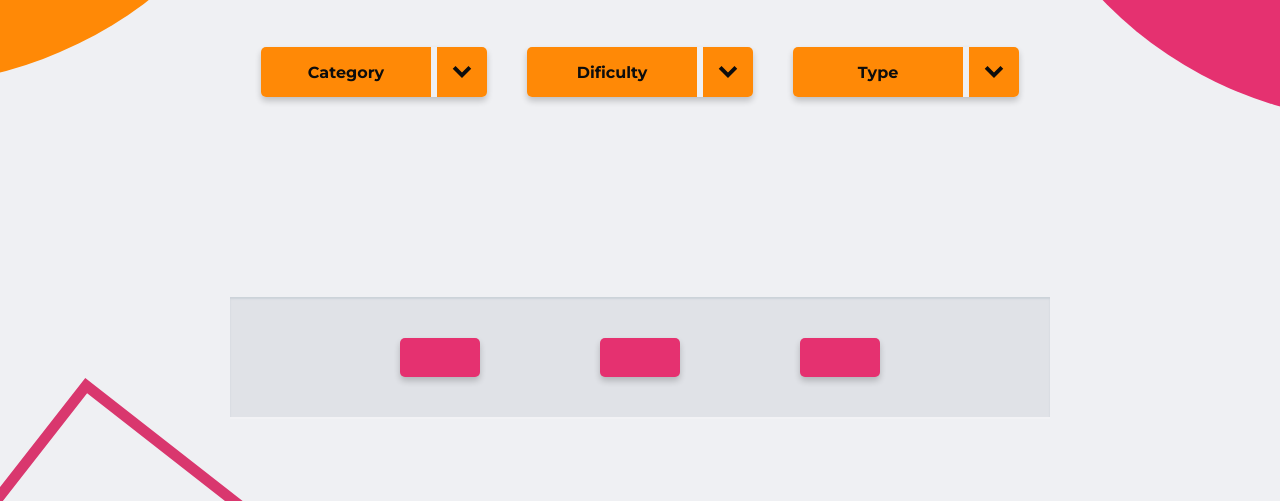
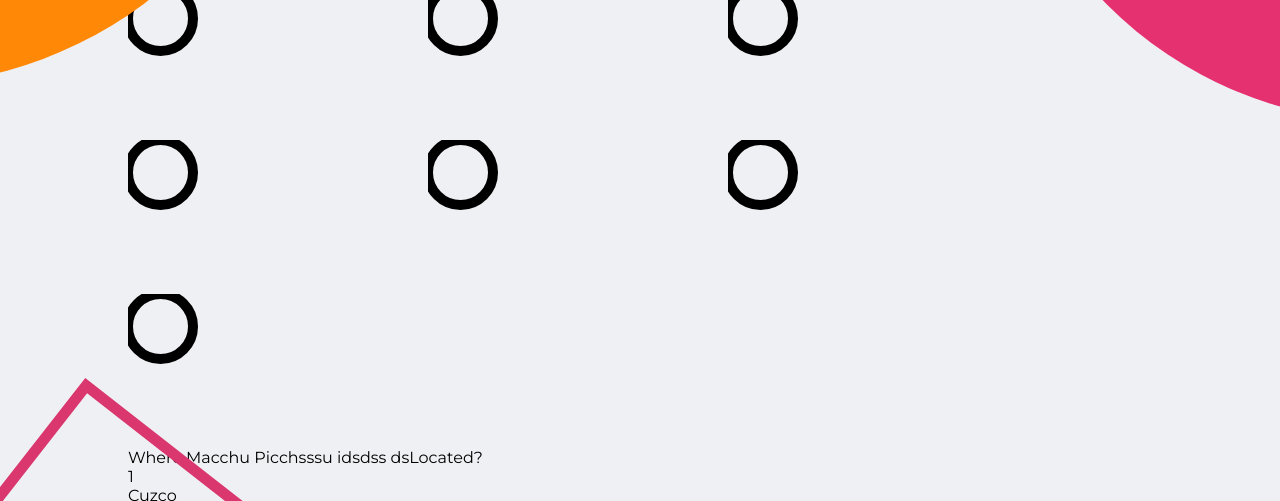
Before and after one commit to reynerdev/triviaAPP, a website built with webpack: page src/template.html in a window 1280 px wide. Shown: the part 168-669 px from the top of the page. Built offline with nearby package versions, Linux system fonts and the light colour scheme; no server answers.

Commit message:
second part of question develop

```diff
--- a/package.json
+++ b/package.json
@@ -12,7 +12,7 @@
     "prod": "npm run webpack -- --env mode=production",
     "prod:debug": "npm run debug -- --env mode=production",
     "dev:debug": "npm run debug -- --env mode=development",
-    "start": "npm run webpack-dev-server  -- --env mode=development --hot"
+    "start": "npm run webpack-dev-server --hot  -- --env mode=development "
   },
   "repository": {
     "type": "git",
--- /dev/null
+++ b/src/bullet.js
@@ -0,0 +1,27 @@
+function bullet() {
+  console.log('InsideBullet');
+  let bulletContainer = document.getElementById('questionCounting');
+  let canvasElement = document.createElement('canvas');
+  let canvas = canvasElement.getContext('2d');
+
+  canvas.width = 65;
+  canvas.height = 65;
+  canvas.beginPath();
+  //   canvas.moveTo(canvas.width/2,canvas.height/2)
+  canvas.arc(
+    canvas.width / 2,
+    canvas.height / 2,
+    canvas.width / 2,
+    0 * Math.PI,
+    2 * Math.PI,
+    false
+  );
+
+  canvas.lineWidth = 10;
+  canvas.strokeStyle = 'black';
+  canvas.stroke();
+
+  bulletContainer.appendChild(canvasElement);
+}
+
+export { bullet };
--- a/src/index.js
+++ b/src/index.js
@@ -1,6 +1,6 @@
 import './style.scss';
 import { fetchCategory, selectedValues } from './start.js';
-
+import { bullet } from './bullet.js';
 window.onload = fetchCategory;
 // console.log(document.querySelector('.dropdown'));
 // console.log(document.querySelector('.btn--selection'), 'ss');
@@ -12,6 +12,25 @@ document.querySelectorAll('.btn--selection').forEach((element) => {
     console.log(this.name, 'nombre');
   });
 });
+
+let container = document.getElementById('container');
+container.style.display = 'none';
+
+let startButton = document.getElementById('startButton');
+startButton.addEventListener('click', function () {
+  let container = document.getElementById('container');
+  container.style.display = 'none';
+});
+
+bullet();
+bullet();
+bullet();
+bullet();
+bullet();
+bullet();
+bullet();
+bullet();
+bullet();
 // document
 //   .querySelector('.btn--selection')
 //   .addEventListener('click', function () {
--- a/src/style.scss
+++ b/src/style.scss
@@ -254,3 +254,13 @@ body {
   box-shadow: 0 10px 10px hsla(0, 0%, 0%, 0.15);
   border-radius: 5px 5px 5px 5px;
 }
+
+.containerStartGame {
+  margin: 0 auto;
+  width: 80%;
+  height: 100vh;
+  min-width: 800px;
+  min-height: 800px;
+  display: flex;
+  flex-direction: column;
+}
--- a/src/template.html
+++ b/src/template.html
@@ -15,7 +15,7 @@
     <div class="circle--2">
       <img src="./img/Ellipse 21.svg" alt="" width="800px" height="800px" />
     </div>
-    <div class="container">
+    <div class="container" id="container">
       <div class="selectionContainer">
         <h1>Let's start</h1>
       </div>
@@ -83,13 +83,15 @@
         </div>
       </div>
       <div class="selectionContainer selectionContainer--start">
-        <div class="btn btn--start btn--pink btn--whiteLetter">Start</div>
+        <div class="btn btn--start btn--pink btn--whiteLetter" id="startButton">
+          Start
+        </div>
       </div>
     </div>
     <div class="containerStartGame">
-      <div class="questionCounting">questionCounting</div>
+      <div class="questionCounting" id="questionCounting">questionCounting</div>
 
-      <div class="question">Where Macchu Picchu is Located?</div>
+      <div class="question">Where Macchu Picchsssu idsdss dsLocated?</div>
 
       <div class="answerBox">
         <div class="questionBox">
```
Also changed, not shown: dist/index.html, dist/main.js.
